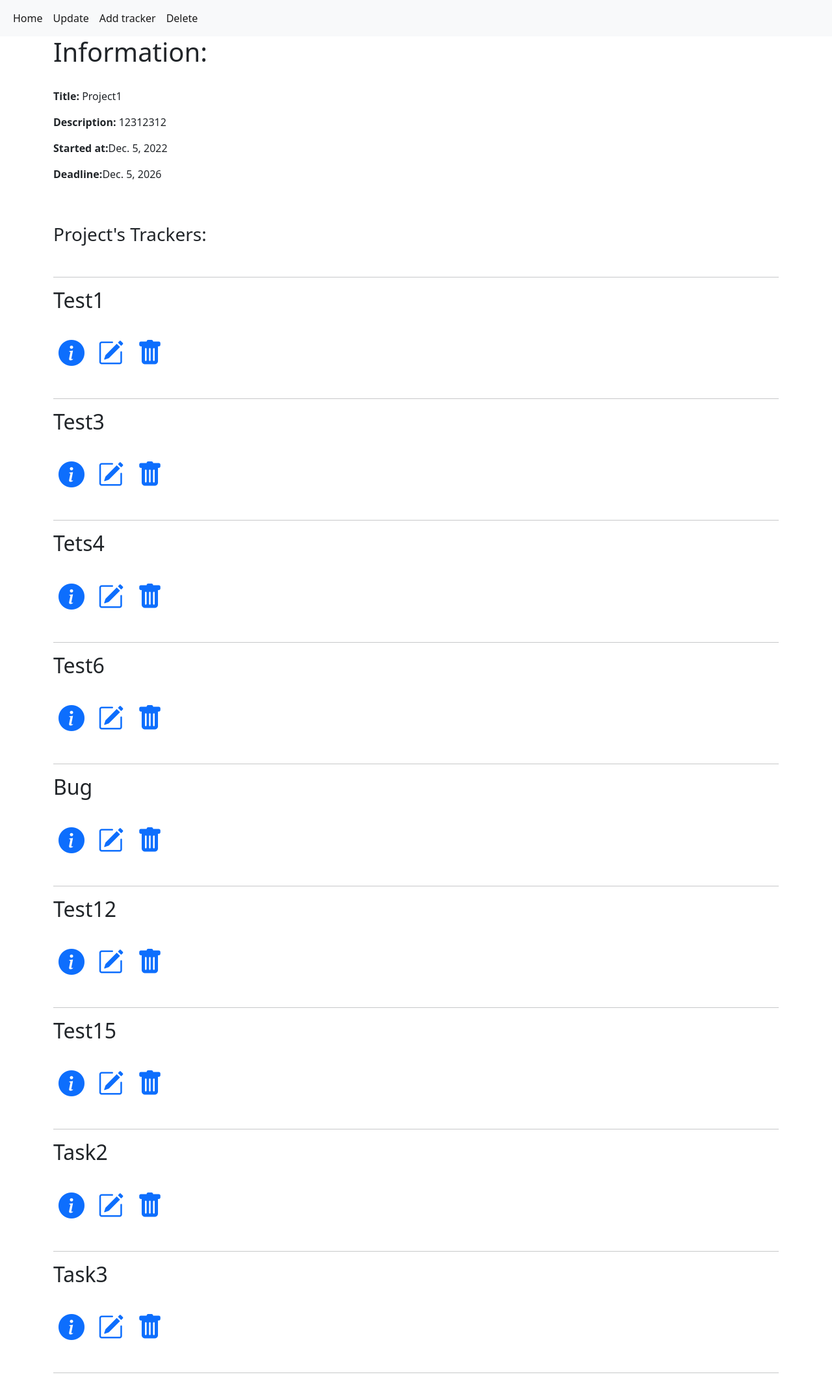
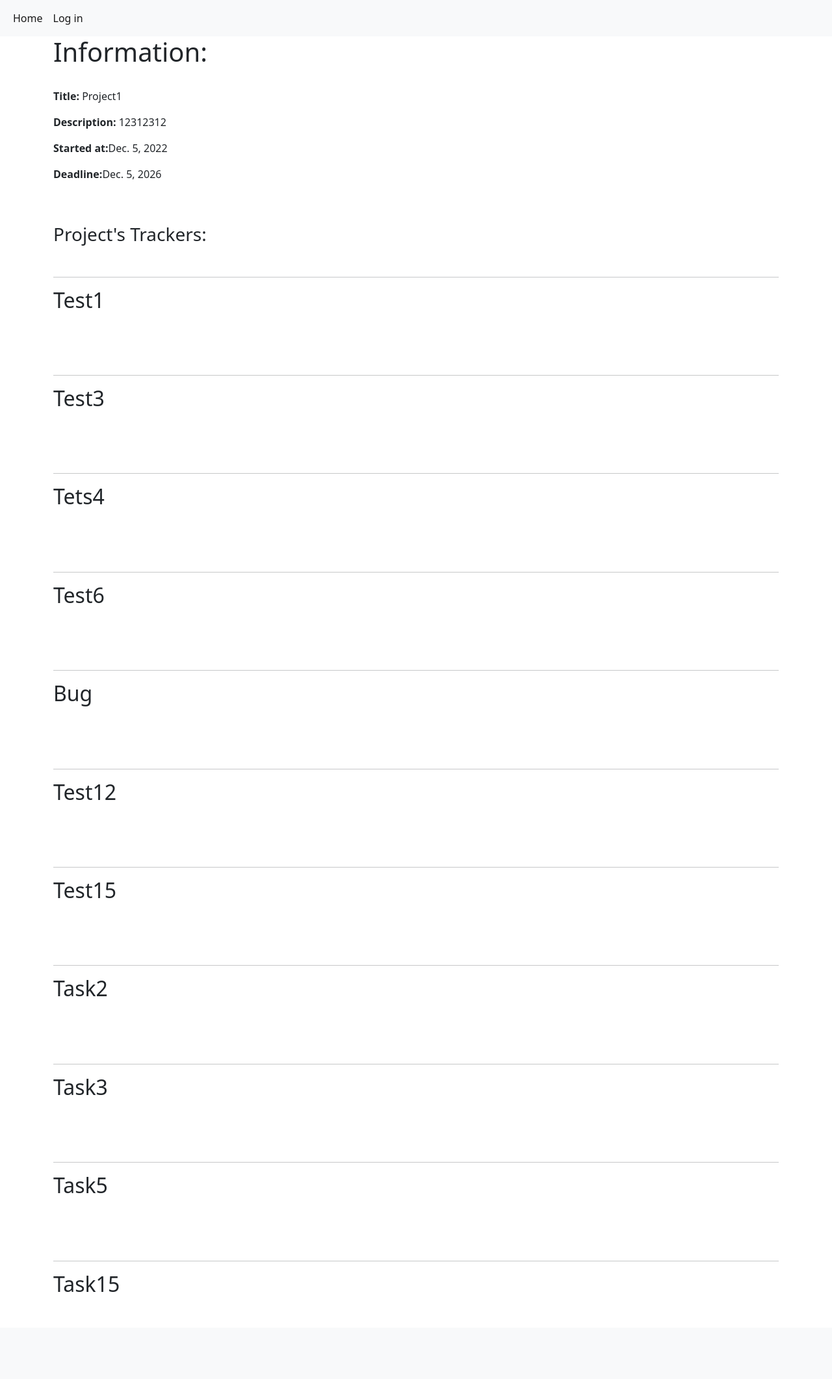
Before and after one commit to Ray888Ray/hw50, a Django app: page /project/1/ in a window 1280 px wide. Shown: the top 2122 px of the page at 65% size. After the commit the page ends 1988 px from the top, so only its background shows below. Run offline with Django 4.2, Linux system fonts and the light colour scheme; data comes from the database, SQL or seed files in the repository.

Commit message:
limits for not login in templates

```diff
--- a/source/webapp/templates/base.html
+++ b/source/webapp/templates/base.html
@@ -21,9 +21,23 @@
     <div class="collapse navbar-collapse" id="navbarNav">
       <ul class="navbar-nav">
         <li class="nav-item">
-          <a class="nav-link active" aria-current="page" href="{% url 'project_index' %}">Home</a>
+          <a class="nav-link active" aria-current="page" href="{% url 'webapp:project_index' %}">Home</a>
         </li>
           {% block menu %}{% endblock %}
+
+      {% if request.user.is_authenticated %}
+           {% block menu_links %}{% endblock %}
+           <li class="nav-item">
+               <a class="nav-link active" href="{% url 'accounts:logout' %}" >Log out</a>
+           </li>
+           <li class="nav-item">
+               <p class="nav-link">Hello, {{ user.username }}!</p>
+           </li>
+       {% else %}
+           <li class="nav-item">
+            <a class="nav-link active" href="{% url 'accounts:login'  %}">Log in</a>
+          </li>
+       {% endif %}
       </ul>
     </div>
   </div>
--- a/source/webapp/templates/project/delete.html
+++ b/source/webapp/templates/project/delete.html
@@ -2,11 +2,11 @@
 {% block title %}Delete Project{% endblock %}
 {% block content %}
     <h1>Are you sure want to delete  "{{ project.title }}"?</h1>
-    <form method="POST" action="{% url "project_delete" project.pk %}" class="text-center" >
+    <form method="POST" action="{% url "webapp:project_delete" project.pk %}" class="text-center" >
         {% csrf_token %}
         <div class="d-flex justify-content-evenly">
         <p><input type="submit" class="p-3 mb-2 bg-danger text-white" value="Confirm"></p>
-        <p><a href="{% url "project_info" project.pk %}" class="p-3 mb-2 bg-dark text-white" class="p-3" >Cancel</a></p>
+        <p><a href="{% url "webapp:project_info" project.pk %}" class="p-3 mb-2 bg-dark text-white" class="p-3" >Cancel</a></p>
         </div>
     </form>
 {% endblock %}
--- a/source/webapp/templates/project/info.html
+++ b/source/webapp/templates/project/info.html
@@ -1,14 +1,16 @@
 {% extends 'base.html' %}
 {% block menu %}
+    {% if request.user.is_authenticated %}
     <li class="nav-item">
-      <a class="nav-link active" href="{% url 'project_update' project.pk %}">Update</a>
+      <a class="nav-link active" href="{% url 'webapp:project_update' project.pk %}">Update</a>
     </li>
     <li class="nav-item">
-      <a class="nav-link active" href="{% url 'add' project.pk %}">Add tracker</a>
+      <a class="nav-link active" href="{% url 'webapp:add' project.pk %}">Add tracker</a>
     </li>
     <li class="nav-item">
-      <a class="nav-link active" href="{% url 'project_delete' project.pk %}">Delete</a>
+      <a class="nav-link active" href="{% url 'webapp:project_delete' project.pk %}">Delete</a>
     </li>
+    {% endif %}
 {% endblock %}
 {% block content %}
 {% csrf_token %}
@@ -22,9 +24,11 @@
         <hr>
         <h2>{{ pro.short_description }}</h2>
         <br>
-        <a href="{% url 'info' pro.pk%}" class="px-2 fs-1" ><i class="bi bi-info-circle-fill"></i></a>
-        <a href="{% url 'update' pro.pk%}" class="px-2 fs-1"><i class="bi bi-pencil-square"></i></a>
-        <a href="{% url 'delete' pro.pk%}" class="px-2 fs-1"><i class="bi bi-trash-fill"></i></a>
+        {% if request.user.is_authenticated %}
+        <a href="{% url 'webapp:info' pro.pk%}" class="px-2 fs-1" ><i class="bi bi-info-circle-fill"></i></a>
+        <a href="{% url 'webapp:update' pro.pk%}" class="px-2 fs-1"><i class="bi bi-pencil-square"></i></a>
+        <a href="{% url 'webapp:delete' pro.pk%}" class="px-2 fs-1"><i class="bi bi-trash-fill"></i></a>
+        {% endif %}
         {% if not forloop.last %}<br><br> {% endif %}
     <p>{% endfor %}</p>
 {% endblock %}
--- a/source/webapp/templates/tracker/delete.html
+++ b/source/webapp/templates/tracker/delete.html
@@ -2,11 +2,11 @@
 {% block title %}Delete Article{% endblock %}
 {% block content %}
     <h1>Are you sure want to delete  "{{ tracker.short_description }}"?</h1>
-    <form method="POST" action="{% url "delete" tracker.pk %}" class="text-center" >
+    <form method="POST" action="{% url "webapp:delete" tracker.pk %}" class="text-center" >
         {% csrf_token %}
         <div class="d-flex justify-content-evenly">
         <p><input type="submit" class="p-3 mb-2 bg-danger text-white" value="Confirm"></p>
-        <p><a href="{% url "info" tracker.pk %}" class="p-3 mb-2 bg-dark text-white" class="p-3" >Cancel</a></p>
+        <p><a href="{% url "webapp:info" tracker.pk %}" class="p-3 mb-2 bg-dark text-white" class="p-3" >Cancel</a></p>
         </div>
     </form>
 {% endblock %}
--- a/source/webapp/templates/tracker/index.html
+++ b/source/webapp/templates/tracker/index.html
@@ -15,7 +15,7 @@
         <h2>{{ tracker.short_description }}-({{ tracker.status }})</h2>
         <p>{% for t in tracker.type.all %}{{ t}}{% if not forloop.last %}, {% endif %}{% endfor %}</p>
         <p>{{ tracker.updated_at }}</p>
-        <h3><a href="{% url 'info' tracker.pk %}">More...</a></h3><br/>
+        <h3><a href="{% url 'webapp:info' tracker.pk %}">More...</a></h3><br/>
         <hr>
     {% endfor %}
 
```
Also changed, not shown: source/webapp/templates/project/index.html (+4 -3 lines), source/webapp/templates/tracker/info.html (+5 -3 lines).
